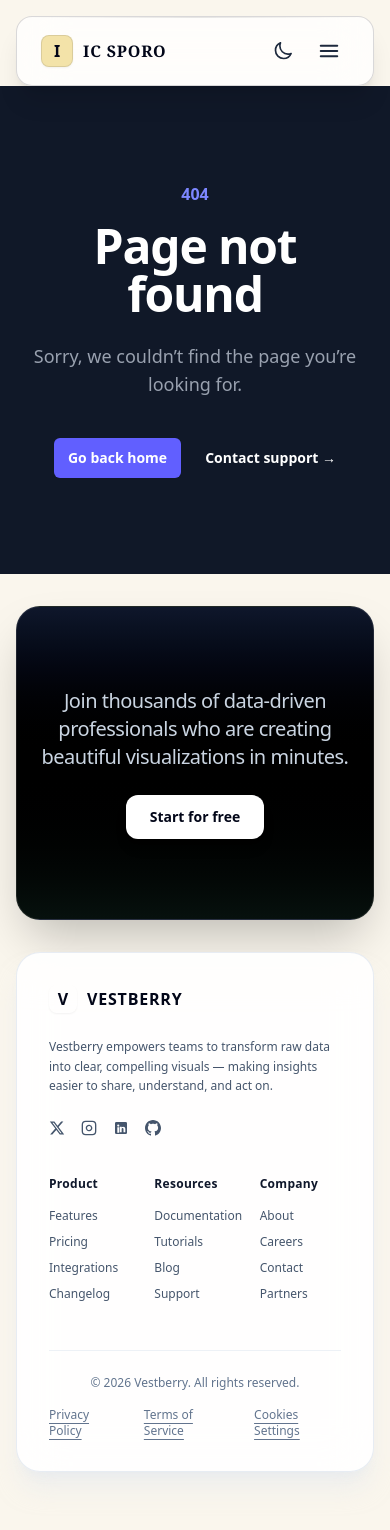
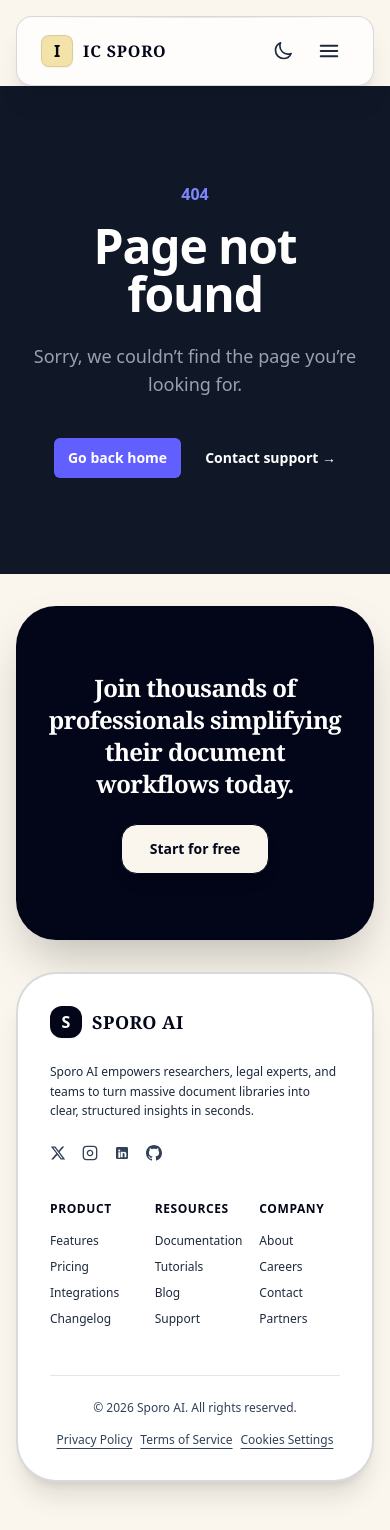
Before and after one commit to 3725fahmid/sporsho_landing_page, a Nuxt app: page /404 in a window 390 px wide. Built offline with nearby package versions, Linux system fonts and the light colour scheme.

Commit message:
Add this footer new feature and responsive

```diff
--- a/app/components/AppFooter.vue
+++ b/app/components/AppFooter.vue
@@ -1,61 +1,78 @@
+<script setup>
+import { onMounted } from 'vue'
+
+onMounted(() => {
+    if (import.meta.client && window.WOW) {
+        new window.WOW({
+            boxClass: 'wow',
+            animateClass: 'animate__animated',
+            offset: 50,
+            mobile: true,
+            live: true
+        }).init()
+    }
+})
+</script>
+
 <template>
     <footer class="w-full pb-12 pt-8 px-4 sm:px-6 lg:px-8">
         <div class="mx-auto max-w-6xl space-y-8">
 
-            <!-- Top CTA Banner (Dark Gradient Card with Bottom Corners Curved) -->
+            <!-- TOP CTA BANNER -->
             <div
-                class="relative overflow-hidden rounded-3xl bg-gradient-to-b from-slate-900 via-black to-[#07110e] px-6 py-20 text-center shadow-2xl border border-white/10">
-                <!-- Subtle Radial Glow Background -->
+                class="wow animate__animated animate__fadeInUp relative overflow-hidden rounded-[2.5rem] bg-slate-950 dark:bg-paper-dark-card px-6 py-16 text-center shadow-2xl border-2 border-slate-950/15 dark:border-white/15">
+
+                <!-- Subtle Background Glow -->
                 <div
-                    class="pointer-events-none absolute inset-0 bg-[radial-gradient(circle_at_top,_var(--tw-gradient-stops))] from-white/10 via-transparent to-transparent">
+                    class="pointer-events-none absolute inset-0 bg-[radial-gradient(circle_at_top,_var(--tw-gradient-stops))] from-amber-500/10 via-transparent to-transparent">
                 </div>
 
                 <div class="relative z-10 mx-auto max-w-2xl space-y-6">
-                    <h2 class="text-xl sm:text-2xl font-medium tracking-tight text-slate-300">
-                        Join thousands of data-driven professionals who are creating beautiful visualizations in
-                        minutes.
+                    <h2 class="text-2xl sm:text-3xl font-serif font-bold tracking-tight text-white dark:text-amber-50">
+                        Join thousands of professionals simplifying their document workflows today.
                     </h2>
                     <div>
                         <NuxtLink to="/contact"
-                            class="inline-flex items-center justify-center rounded-xl bg-white px-6 py-3 text-sm font-semibold text-slate-950 transition-all hover:bg-slate-200 hover:scale-105 shadow-lg">
+                            class="inline-flex items-center justify-center rounded-2xl bg-paper-light dark:bg-paper-accent-dark px-7 py-3.5 text-sm font-bold text-slate-950 border border-slate-950 dark:border-amber-300/40 shadow-lg hover:scale-105 transition-all duration-200">
                             Start for free
                         </NuxtLink>
                     </div>
                 </div>
             </div>
 
-            <!-- Main Footer Floating Card -->
-            <div
-                class="rounded-3xl border border-slate-200/80 dark:border-white/10 bg-white/90 dark:bg-[#07110e]/60 p-8 sm:p-12 backdrop-blur-xl shadow-xl shadow-slate-200/50 dark:shadow-black/50">
+            <!-- MAIN FOOTER FLOATING CARD -->
+            <div class="wow animate__animated animate__fadeInUp rounded-[2.5rem] border-2 border-slate-950/15 dark:border-white/15 bg-paper-light-card dark:bg-paper-dark-card p-8 sm:p-12 backdrop-blur-md shadow-xl"
+                data-wow-delay="0.1s">
                 <div class="grid grid-cols-1 gap-10 lg:grid-cols-12 lg:gap-8">
 
-                    <!-- Brand Column -->
+                    <!-- BRAND COLUMN -->
                     <div class="lg:col-span-5 space-y-6">
                         <NuxtLink to="/" class="flex items-center gap-x-2.5">
                             <div
-                                class="flex size-7 items-center justify-center rounded-lg bg-vestberry-lime font-black text-slate-950 text-base shadow-xs">
-                                V
+                                class="flex size-8 items-center justify-center rounded-xl bg-slate-950 dark:bg-paper-accent-dark font-black text-white dark:text-slate-950 text-base shadow-xs">
+                                S
                             </div>
-                            <span class="text-base font-extrabold tracking-wider text-slate-950 dark:text-white">
-                                VESTBERRY
+                            <span class="text-lg font-serif font-bold tracking-wide text-slate-950 dark:text-amber-50">
+                                SPORO AI
                             </span>
                         </NuxtLink>
 
-                        <p class="max-w-sm text-xs sm:text-sm text-slate-600 dark:text-slate-400 leading-relaxed">
-                            Vestberry empowers teams to transform raw data into clear, compelling visuals — making
-                            insights easier to share, understand, and act on.
+                        <p
+                            class="max-w-sm text-xs sm:text-sm text-slate-800 dark:text-slate-200 leading-relaxed font-sans">
+                            Sporo AI empowers researchers, legal experts, and teams to turn massive document libraries
+                            into clear, structured insights in seconds.
                         </p>
 
-                        <!-- Social Links -->
-                        <div class="flex items-center gap-x-4 text-slate-600 dark:text-slate-400">
-                            <a href="#" class="hover:text-slate-950 dark:hover:text-white transition-colors"
+                        <!-- SOCIAL LINKS -->
+                        <div class="flex items-center gap-x-4 text-slate-700 dark:text-slate-300">
+                            <a href="#" class="hover:text-amber-600 dark:hover:text-amber-300 transition-colors"
                                 aria-label="X (Twitter)">
                                 <svg class="size-4" fill="currentColor" viewBox="0 0 24 24">
                                     <path
                                         d="M18.244 2.25h3.308l-7.227 8.26 8.502 11.24H16.17l-5.214-6.817L4.99 21.75H1.68l7.73-8.835L1.254 2.25H8.08l4.713 6.231zm-1.161 17.52h1.833L7.084 4.126H5.117z" />
                                 </svg>
                             </a>
-                            <a href="#" class="hover:text-slate-950 dark:hover:text-white transition-colors"
+                            <a href="#" class="hover:text-amber-600 dark:hover:text-amber-300 transition-colors"
                                 aria-label="Instagram">
                                 <svg class="size-4" fill="none" stroke="currentColor" stroke-width="2"
                                     viewBox="0 0 24 24">
@@ -64,14 +81,14 @@
                                     <line x1="17.5" x2="17.51" y1="6.5" y2="6.5" />
                                 </svg>
                             </a>
-                            <a href="#" class="hover:text-slate-950 dark:hover:text-white transition-colors"
+                            <a href="#" class="hover:text-amber-600 dark:hover:text-amber-300 transition-colors"
                                 aria-label="LinkedIn">
                                 <svg class="size-4" fill="currentColor" viewBox="0 0 24 24">
                                     <path
                                         d="M19 3a2 2 0 0 1 2 2v14a2 2 0 0 1-2 2H5a2 2 0 0 1-2-2V5a2 2 0 0 1 2-2h14m-.5 15.5v-5.3a3.26 3.26 0 0 0-3.26-3.26c-.85 0-1.84.52-2.28 1.3v-1.11h-2.79v8.37h2.79v-4.93c0-.77.62-1.4 1.39-1.4a1.4 1.4 0 0 1 1.4 1.4v4.93h2.75M6.46 10.9v8.37H9.25V10.9H6.46M7.86 6.7a1.62 1.62 0 1 0 0 3.24 1.62 1.62 0 0 0 0-3.24z" />
                                 </svg>
                             </a>
-                            <a href="#" class="hover:text-slate-950 dark:hover:text-white transition-colors"
+                            <a href="#" class="hover:text-amber-600 dark:hover:text-amber-300 transition-colors"
                                 aria-label="GitHub">
                                 <svg class="size-4" fill="currentColor" viewBox="0 0 24 24">
                                     <path
@@ -81,84 +98,95 @@
                         </div>
                     </div>
 
-                    <!-- Links Columns -->
+                    <!-- LINKS COLUMNS -->
                     <div class="grid grid-cols-3 gap-6 sm:gap-8 lg:col-span-7">
                         <!-- Product -->
                         <div>
-                            <h3 class="text-xs sm:text-sm font-semibold text-slate-900 dark:text-white tracking-wide">
-                                Product</h3>
-                            <ul class="mt-4 space-y-2.5 text-xs sm:text-sm text-slate-600 dark:text-slate-400">
-                                <li><a href="#"
-                                        class="hover:text-slate-950 dark:hover:text-white transition-colors">Features</a>
+                            <h3 class="text-xs font-bold uppercase tracking-wider text-slate-950 dark:text-amber-50">
+                                Product
+                            </h3>
+                            <ul
+                                class="mt-4 space-y-2.5 text-xs sm:text-sm text-slate-800 dark:text-slate-300 font-sans">
+                                <li>
+                                    <NuxtLink to="/features"
+                                        class="hover:text-amber-600 dark:hover:text-amber-300 transition-colors">
+                                        Features</NuxtLink>
                                 </li>
                                 <li><a href="#"
-                                        class="hover:text-slate-950 dark:hover:text-white transition-colors">Pricing</a>
+                                        class="hover:text-amber-600 dark:hover:text-amber-300 transition-colors">Pricing</a>
                                 </li>
                                 <li><a href="#"
-                                        class="hover:text-slate-950 dark:hover:text-white transition-colors">Integrations</a>
+                                        class="hover:text-amber-600 dark:hover:text-amber-300 transition-colors">Integrations</a>
                                 </li>
                                 <li><a href="#"
-                                        class="hover:text-slate-950 dark:hover:text-white transition-colors">Changelog</a>
+                                        class="hover:text-amber-600 dark:hover:text-amber-300 transition-colors">Changelog</a>
                                 </li>
                             </ul>
                         </div>
 
                         <!-- Resources -->
                         <div>
-                            <h3 class="text-xs sm:text-sm font-semibold text-slate-900 dark:text-white tracking-wide">
-                                Resources</h3>
-                            <ul class="mt-4 space-y-2.5 text-xs sm:text-sm text-slate-600 dark:text-slate-400">
+                            <h3 class="text-xs font-bold uppercase tracking-wider text-slate-950 dark:text-amber-50">
+                                Resources
+                            </h3>
+                            <ul
+                                class="mt-4 space-y-2.5 text-xs sm:text-sm text-slate-800 dark:text-slate-300 font-sans">
                                 <li><a href="#"
-                                        class="hover:text-slate-950 dark:hover:text-white transition-colors">Documentation</a>
+                                        class="hover:text-amber-600 dark:hover:text-amber-300 transition-colors">Documentation</a>
                                 </li>
                                 <li><a href="#"
-                                        class="hover:text-slate-950 dark:hover:text-white transition-colors">Tutorials</a>
+                                        class="hover:text-amber-600 dark:hover:text-amber-300 transition-colors">Tutorials</a>
                                 </li>
                                 <li><a href="#"
-                                        class="hover:text-slate-950 dark:hover:text-white transition-colors">Blog</a>
+                                        class="hover:text-amber-600 dark:hover:text-amber-300 transition-colors">Blog</a>
                                 </li>
                                 <li><a href="#"
-                                        class="hover:text-slate-950 dark:hover:text-white transition-colors">Support</a>
+                                        class="hover:text-amber-600 dark:hover:text-amber-300 transition-colors">Support</a>
                                 </li>
                             </ul>
                         </div>
 
                         <!-- Company -->
                         <div>
-                            <h3 class="text-xs sm:text-sm font-semibold text-slate-900 dark:text-white tracking-wide">
-                                Company</h3>
-                            <ul class="mt-4 space-y-2.5 text-xs sm:text-sm text-slate-600 dark:text-slate-400">
+                            <h3 class="text-xs font-bold uppercase tracking-wider text-slate-950 dark:text-amber-50">
+                                Company
+                            </h3>
+                            <ul
+                                class="mt-4 space-y-2.5 text-xs sm:text-sm text-slate-800 dark:text-slate-300 font-sans">
                                 <li><a href="#"
-                                        class="hover:text-slate-950 dark:hover:text-white transition-colors">About</a>
+                                        class="hover:text-amber-600 dark:hover:text-amber-300 transition-colors">About</a>
                                 </li>
                                 <li><a href="#"
-                                        class="hover:text-slate-950 dark:hover:text-white transition-colors">Careers</a>
+                                        class="hover:text-amber-600 dark:hover:text-amber-300 transition-colors">Careers</a>
+                                </li>
+                                <li>
+                                    <NuxtLink to="/contact"
+                                        class="hover:text-amber-600 dark:hover:text-amber-300 transition-colors">Contact
+                                    </NuxtLink>
                                 </li>
                                 <li><a href="#"
-                                        class="hover:text-slate-950 dark:hover:text-white transition-colors">Contact</a>
-                                </li>
-                                <li><a href="#"
-                                        class="hover:text-slate-950 dark:hover:text-white transition-colors">Partners</a>
+                                        class="hover:text-amber-600 dark:hover:text-amber-300 transition-colors">Partners</a>
                                 </li>
                             </ul>
                         </div>
                     </div>
+
                 </div>
 
-                <!-- Bottom Divider & Copyright -->
+                <!-- BOTTOM DIVIDER & COPYRIGHT -->
                 <div
-                    class="mt-12 pt-6 border-t border-slate-200/60 dark:border-white/10 flex flex-col sm:flex-row items-center justify-between gap-y-4 text-xs text-slate-500 dark:text-slate-400">
-                    <p>© 2026 Vestberry. All rights reserved.</p>
+                    class="mt-12 pt-6 border-t border-slate-950/10 dark:border-white/10 flex flex-col sm:flex-row items-center justify-between gap-y-4 text-xs text-slate-700 dark:text-slate-300 font-sans">
+                    <p>© 2026 Sporo AI. All rights reserved.</p>
 
-                    <div class="flex items-center gap-x-6">
+                    <div class="flex items-center gap-2">
                         <a href="#"
-                            class="underline underline-offset-4 hover:text-slate-950 dark:hover:text-white transition-colors">Privacy
+                            class="underline underline-offset-4 hover:text-amber-600 dark:hover:text-amber-300 transition-colors">Privacy
                             Policy</a>
                         <a href="#"
-                            class="underline underline-offset-4 hover:text-slate-950 dark:hover:text-white transition-colors">Terms
+                            class="underline underline-offset-4 hover:text-amber-600 dark:hover:text-amber-300 transition-colors">Terms
                             of Service</a>
                         <a href="#"
-                            class="underline underline-offset-4 hover:text-slate-950 dark:hover:text-white transition-colors">Cookies
+                            class="underline underline-offset-4 hover:text-amber-600 dark:hover:text-amber-300 transition-colors">Cookies
                             Settings</a>
                     </div>
                 </div>
```
